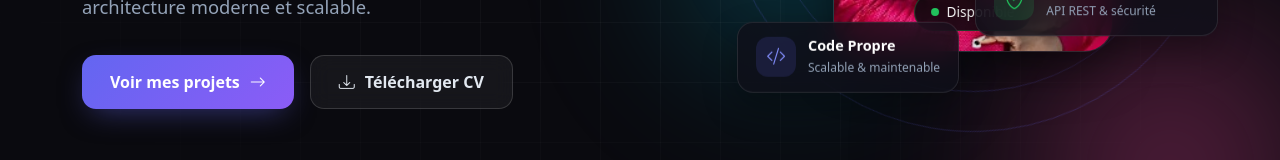
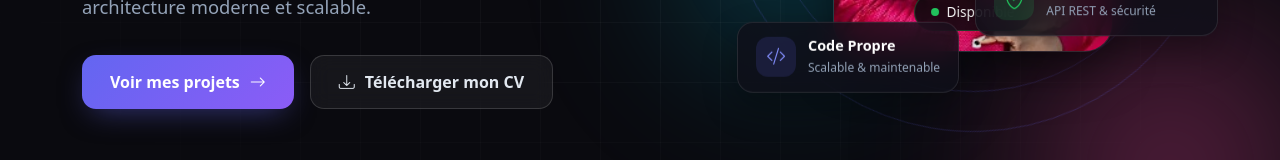
Before and after one commit to caissesosdirtech/portfolio, an Angular app in the folder frontend/angular_portfolio/: page / in a window 1280 px wide. Shown: the part 518-678 px from the top of the page. Built offline with nearby package versions, Linux system fonts and the light colour scheme.

Commit message:
MAJ page home

```diff
--- a/frontend/angular_portfolio/src/app/pages/home/home.component.html
+++ b/frontend/angular_portfolio/src/app/pages/home/home.component.html
@@ -37,9 +37,9 @@
             <span>Voir mes projets</span>
             <i class="bi bi-arrow-right"></i>
           </a>
-          <a href="cv/Papa_Mbaye_CISSE_CV.pdf" download class="btn-secondary">
+          <a href="assets/cv/Papa_Mbaye_CISSE_CV.pdf" download class="btn-secondary">
             <i class="bi bi-download"></i>
-            <span>Télécharger CV</span>
+            <span>Télécharger mon CV</span>
           </a>
         </div>
 
```
